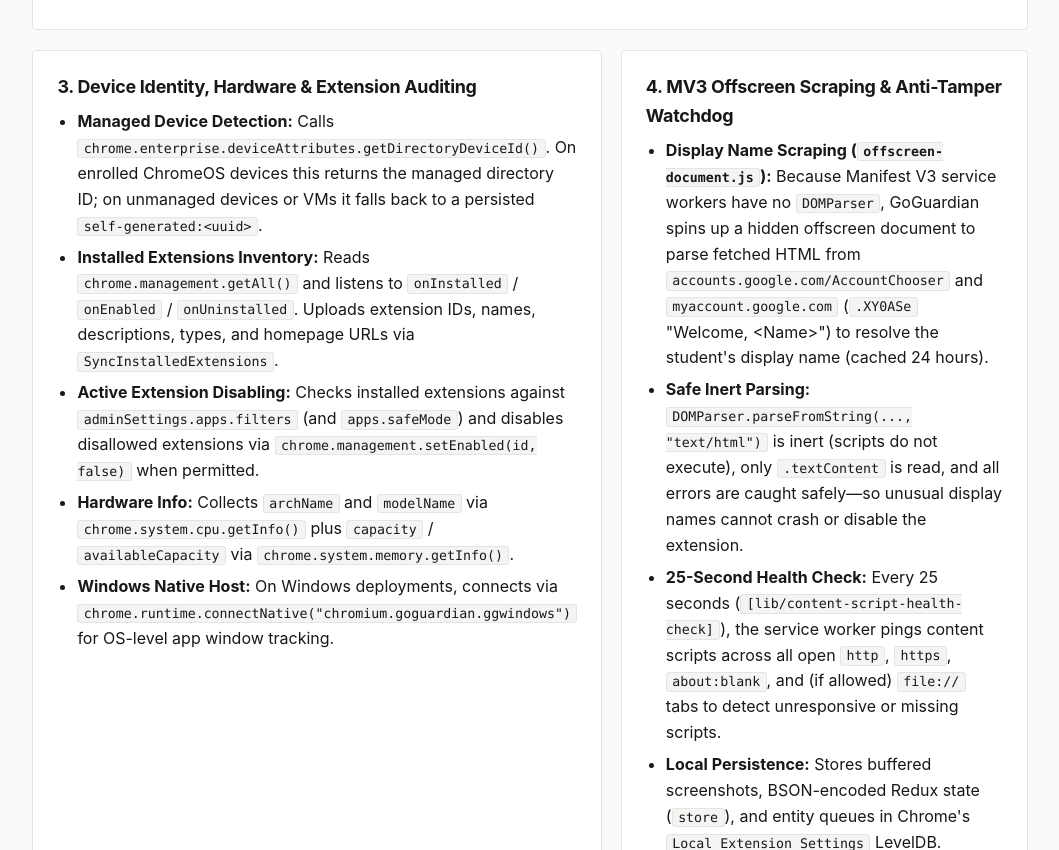
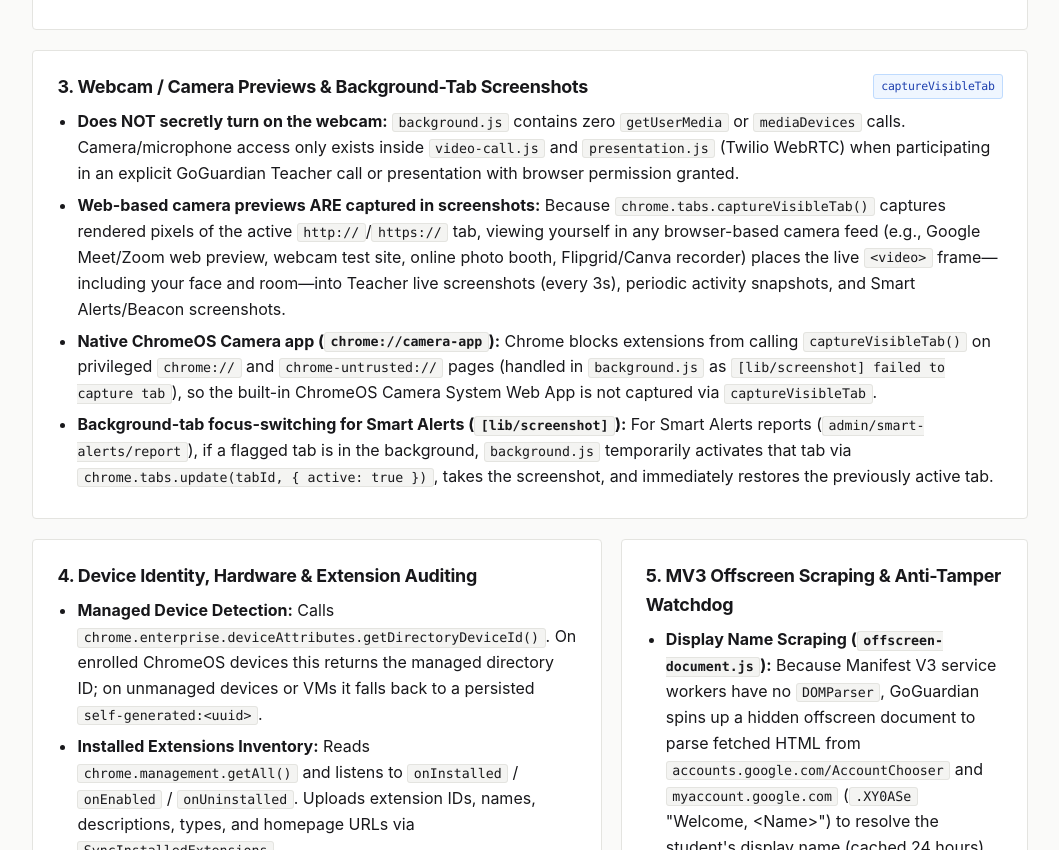
Before and after one commit to urashyl/goguardian, a plain HTML site: page static/telemetry.html in a window 1280 px wide. Shown: the part 1500-2350 px from the top of the page, without its empty margins (110-1169 px from the left). Drawn offline with Linux system fonts and the light colour scheme; no server answers.

Commit message:
Add webcam screenshot and background-tab capture documentation

```diff
--- a/static/telemetry.html
+++ b/static/telemetry.html
@@ -89,9 +89,19 @@ else:
       </div>
     </section>
 
+    <section class="card">
+      <h2>3. Webcam / Camera Previews &amp; Background-Tab Screenshots <span class="badge blue">captureVisibleTab</span></h2>
+      <ul class="tight">
+        <li><strong>Does NOT secretly turn on the webcam:</strong> <code>background.js</code> contains zero <code>getUserMedia</code> or <code>mediaDevices</code> calls. Camera/microphone access only exists inside <code>video-call.js</code> and <code>presentation.js</code> (Twilio WebRTC) when participating in an explicit GoGuardian Teacher call or presentation with browser permission granted.</li>
+        <li><strong>Web-based camera previews ARE captured in screenshots:</strong> Because <code>chrome.tabs.captureVisibleTab()</code> captures rendered pixels of the active <code>http://</code>/<code>https://</code> tab, viewing yourself in any browser-based camera feed (e.g., Google Meet/Zoom web preview, webcam test site, online photo booth, Flipgrid/Canva recorder) places the live <code>&lt;video&gt;</code> frame—including your face and room—into Teacher live screenshots (every 3s), periodic activity snapshots, and Smart Alerts/Beacon screenshots.</li>
+        <li><strong>Native ChromeOS Camera app (<code>chrome://camera-app</code>):</strong> Chrome blocks extensions from calling <code>captureVisibleTab()</code> on privileged <code>chrome://</code> and <code>chrome-untrusted://</code> pages (handled in <code>background.js</code> as <code>[lib/screenshot] failed to capture tab</code>), so the built-in ChromeOS Camera System Web App is not captured via <code>captureVisibleTab</code>.</li>
+        <li><strong>Background-tab focus-switching for Smart Alerts (<code>[lib/screenshot]</code>):</strong> For Smart Alerts reports (<code>admin/smart-alerts/report</code>), if a flagged tab is in the background, <code>background.js</code> temporarily activates that tab via <code>chrome.tabs.update(tabId, { active: true })</code>, takes the screenshot, and immediately restores the previously active tab.</li>
+      </ul>
+    </section>
+
     <div class="grid-2">
       <section class="card">
-        <h2>3. Device Identity, Hardware &amp; Extension Auditing</h2>
+        <h2>4. Device Identity, Hardware &amp; Extension Auditing</h2>
         <ul class="tight">
           <li><strong>Managed Device Detection:</strong> Calls <code>chrome.enterprise.deviceAttributes.getDirectoryDeviceId()</code>. On enrolled ChromeOS devices this returns the managed directory ID; on unmanaged devices or VMs it falls back to a persisted <code>self-generated:&lt;uuid&gt;</code>.</li>
           <li><strong>Installed Extensions Inventory:</strong> Reads <code>chrome.management.getAll()</code> and listens to <code>onInstalled</code> / <code>onEnabled</code> / <code>onUninstalled</code>. Uploads extension IDs, names, descriptions, types, and homepage URLs via <code>SyncInstalledExtensions</code>.</li>
@@ -102,7 +112,7 @@ else:
       </section>
 
       <section class="card">
-        <h2>4. MV3 Offscreen Scraping &amp; Anti-Tamper Watchdog</h2>
+        <h2>5. MV3 Offscreen Scraping &amp; Anti-Tamper Watchdog</h2>
         <ul class="tight">
           <li><strong>Display Name Scraping (<code>offscreen-document.js</code>):</strong> Because Manifest V3 service workers have no <code>DOMParser</code>, GoGuardian spins up a hidden offscreen document to parse fetched HTML from <code>accounts.google.com/AccountChooser</code> and <code>myaccount.google.com</code> (<code>.XY0ASe</code> "Welcome, &lt;Name&gt;") to resolve the student's display name (cached 24 hours).</li>
           <li><strong>Safe Inert Parsing:</strong> <code>DOMParser.parseFromString(..., "text/html")</code> is inert (scripts do not execute), only <code>.textContent</code> is read, and all errors are caught safely—so unusual display names cannot crash or disable the extension.</li>
```
Also changed, not shown: static/index.html (+1 -0 lines).
